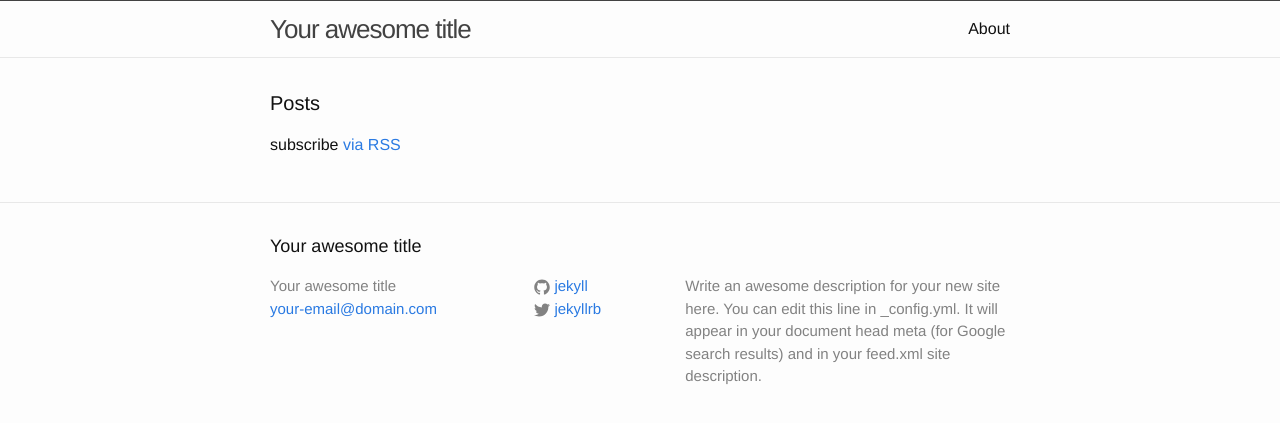
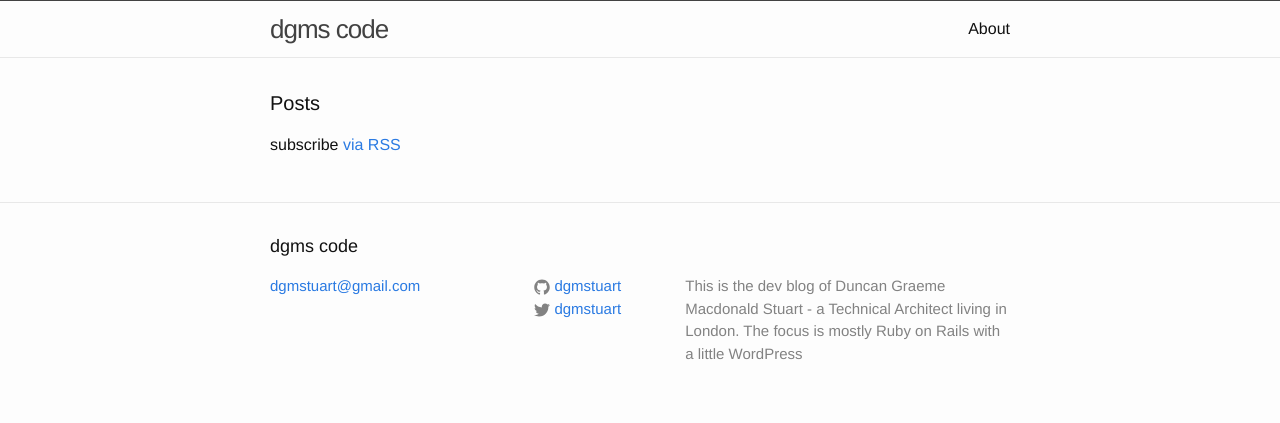
Before and after one commit to dgmstuart/dgmstuart.github.io, a Jekyll site: the page built from index.html, in a window 1280 px wide, cut to the strip 104-527 px from the top of the page. Built offline with Jekyll 4.4.1, drawn with Linux system fonts in a browser that asks for light colours.

Commit message:
(content): Configure title, description etc.

```diff
--- a/_config.yml
+++ b/_config.yml
@@ -1,21 +1,13 @@
-# Welcome to Jekyll!
-#
-# This config file is meant for settings that affect your whole blog, values
-# which you are expected to set up once and rarely need to edit after that.
-# For technical reasons, this file is *NOT* reloaded automatically when you use
-# 'jekyll serve'. If you change this file, please restart the server process.
-
 # Site settings
-title: Your awesome title
-email: your-email@domain.com
-description: > # this means to ignore newlines until "baseurl:"
-  Write an awesome description for your new site here. You can edit this
-  line in _config.yml. It will appear in your document head meta (for
-  Google search results) and in your feed.xml site description.
-baseurl: "" # the subpath of your site, e.g. /blog
-url: "http://yourdomain.com" # the base hostname & protocol for your site
-twitter_username: jekyllrb
-github_username:  jekyll
+title: dgms code
+email: dgmstuart@gmail.com
+description: >
+  This is the dev blog of Duncan Graeme Macdonald Stuart - a Technical
+  Architect living in London. The focus is mostly Ruby on Rails
+  with a little WordPress
+url: "http://dgmstuart.github.io"
+twitter_username: dgmstuart
+github_username:  dgmstuart
 
 # Build settings
 markdown: kramdown
--- a/_includes/footer.html
+++ b/_includes/footer.html
@@ -7,7 +7,6 @@
     <div class="footer-col-wrapper">
       <div class="footer-col footer-col-1">
         <ul class="contact-list">
-          <li>{{ site.title }}</li>
           <li><a href="mailto:{{ site.email }}">{{ site.email }}</a></li>
         </ul>
       </div>
```
